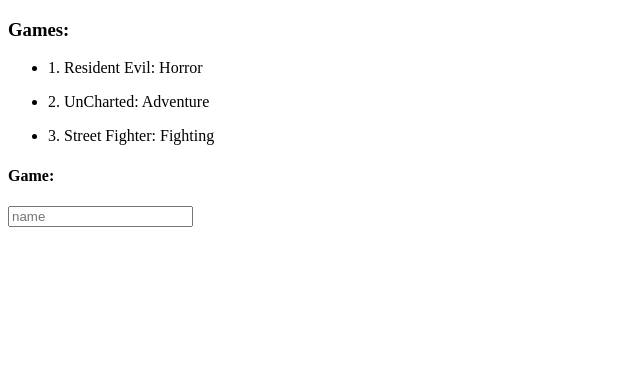
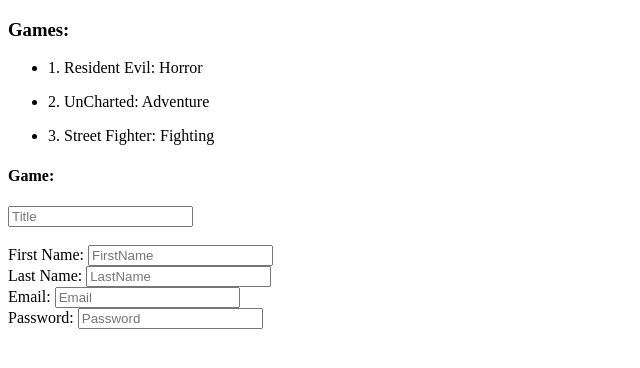
Before and after one commit to CharlesBerg85/AngularGameApp, an Angular app: page / in a window 1280 px wide. Shown: the top 368 px of the page, without its empty margins (0-640 px from the left). Built offline with nearby package versions, Linux system fonts and the light colour scheme; what @angular/fire would draw is missing.

Commit message:
signup component and models created with form

```diff
--- a/src/app/app.component.html
+++ b/src/app/app.component.html
@@ -1,2 +1,4 @@
 <app-games></app-games>
 <app-game-title></app-game-title>
+<br>
+<app-sign-up></app-sign-up>
--- a/src/app/app.module.ts
+++ b/src/app/app.module.ts
@@ -16,13 +16,15 @@
 
 import { GamesService } from './services/games.service';
 import { GameTitleComponent } from './game-title/game-title.component';
+import { SignUpComponent } from './sign-up/sign-up.component';
 
 @NgModule({
   declarations: [
     AppComponent,
     HomeComponent,
     GamesComponent,
-    GameTitleComponent
+    GameTitleComponent,
+    SignUpComponent
   ],
   imports: [
     BrowserModule,
--- a/src/app/game-title/game-title.component.html
+++ b/src/app/game-title/game-title.component.html
@@ -1,4 +1,4 @@
 <h4>Game: {{game}}</h4>
 <div>
-  <input [(ngModel)]="game" placeholder="name" />
+  <input [(ngModel)]="game" placeholder="Title" />
 </div>
--- a/src/app/models/game.ts
+++ b/src/app/models/game.ts
@@ -1,7 +1,7 @@
 import { Genre } from "../types/genre";
 
 export class Game {
-    id: number | undefined;
-    name: string | undefined;
-    genre: Genre | undefined;
+    id: number;
+    name: string;
+    genre: Genre;
 }
--- /dev/null
+++ b/src/app/models/signup.ts
@@ -0,0 +1,6 @@
+export class Signup {
+    firstName: string;
+    lastName: string;
+    email: string;
+    password: string;
+}
--- /dev/null
+++ b/src/app/sign-up/sign-up.component.html
@@ -0,0 +1,19 @@
+<form>
+  <div>
+    <label for="firstname">First Name: </label>
+    <input type="text" placeholder="FirstName" id="firstname" name="firstname"/>
+  </div>
+  <div>
+    <label for="lastname">Last Name: </label>
+    <input type="text" placeholder="LastName" id="lastname" name="lastname"/>
+  </div>
+  <div>
+    <label for="email">Email: </label>
+    <input type="text" placeholder="Email" id="email" name="email"/>
+  </div>
+  <div>
+    <label for="password">Password: </label>
+    <input type="text" placeholder="Password" id="password" name="password"/>
+  </div>
+
+</form>
--- /dev/null
+++ b/src/app/sign-up/sign-up.component.ts
@@ -0,0 +1,15 @@
+import { Component, OnInit } from '@angular/core';
+
+@Component({
+  selector: 'app-sign-up',
+  templateUrl: './sign-up.component.html',
+  styleUrls: ['./sign-up.component.css']
+})
+export class SignUpComponent implements OnInit {
+
+  constructor() { }
+
+  ngOnInit(): void {
+  }
+
+}
--- a/tsconfig.json
+++ b/tsconfig.json
@@ -8,7 +8,8 @@
     "strict": true,
     "noImplicitOverride": true,
     "noPropertyAccessFromIndexSignature": true,
-    "noImplicitReturns": true,
+    "noImplicitReturns": false,
+    "strictPropertyInitialization": false,
     "noFallthroughCasesInSwitch": true,
     "sourceMap": true,
     "declaration": false,
```
Also changed, not shown: src/app/sign-up/sign-up.component.css (added).
